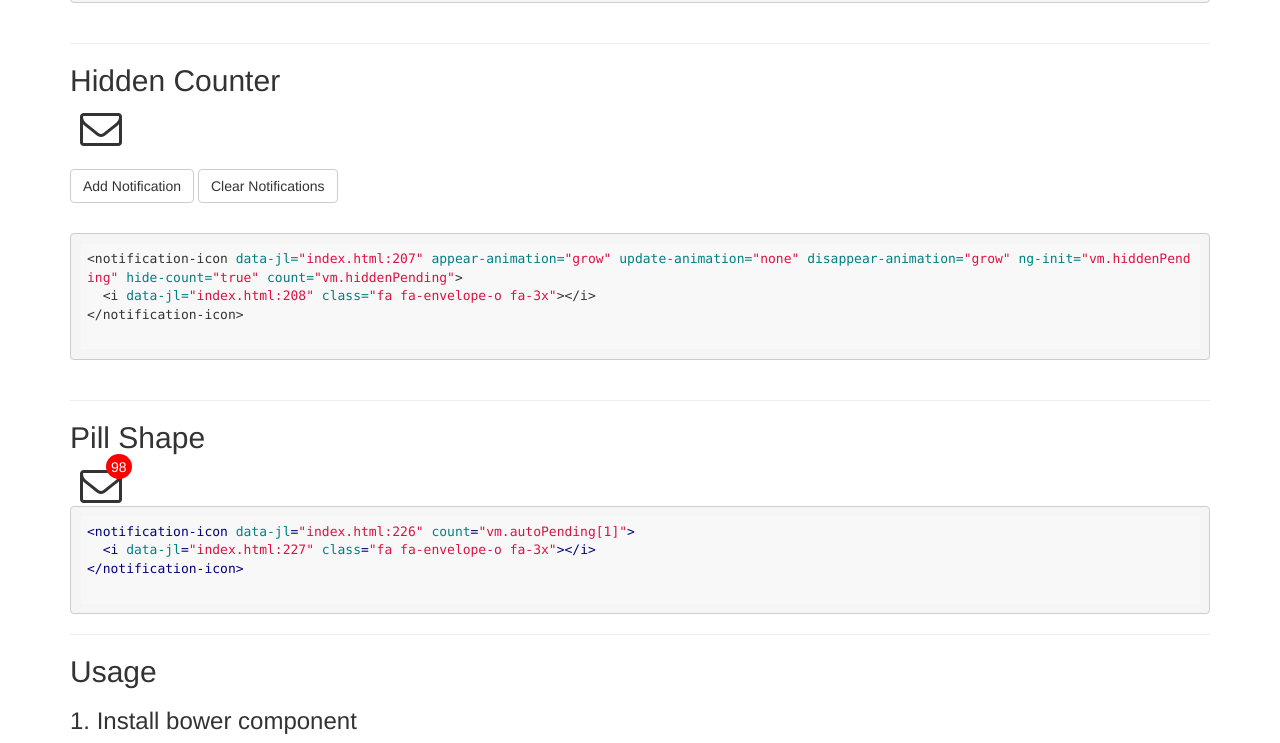
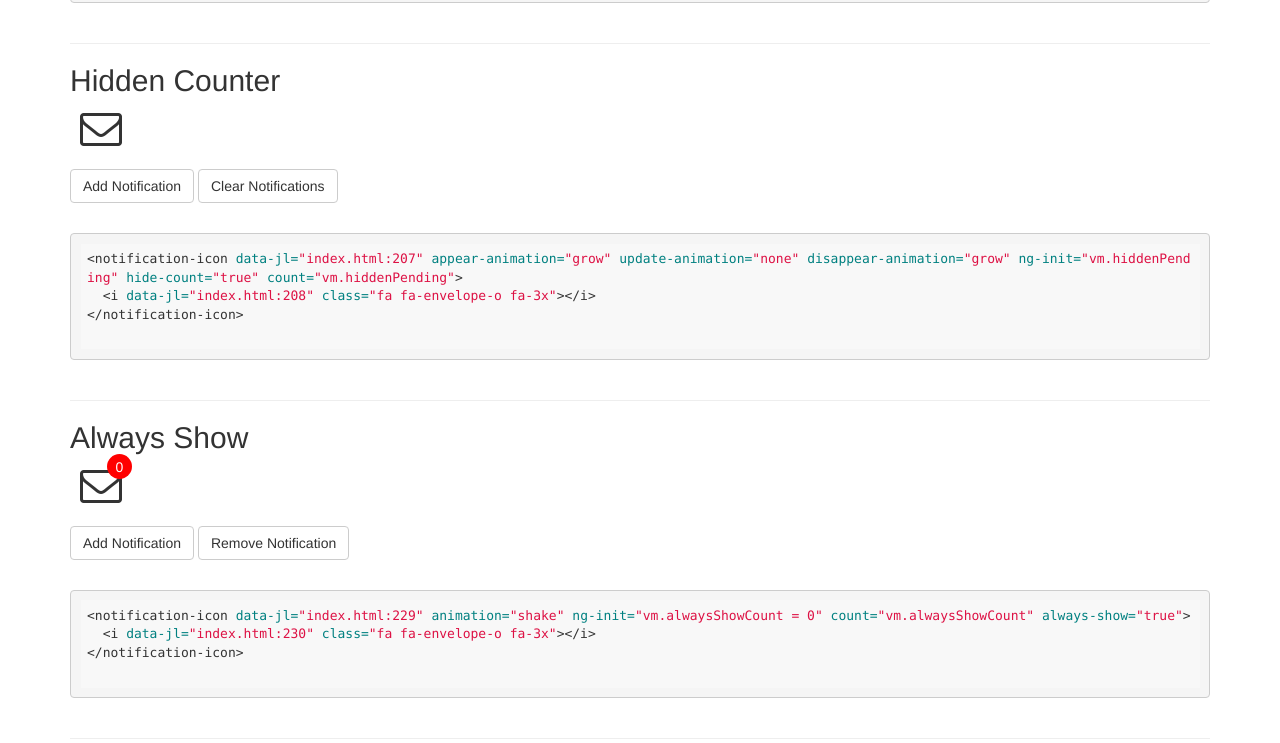
Before and after one commit to jacob-meacham/angular-notification-icons, a website: page index.html in a window 1280 px wide. Shown: the part 2053-2796 px from the top of the page. Drawn offline with Linux system fonts and the light colour scheme.

Commit message:
Update to angular-notification-icons v0.4.2.

```diff
--- a/bower.json
+++ b/bower.json
@@ -9,7 +9,7 @@
     "angular-bootstrap": "0.12.1",
     "fontawesome": "4.3.0",
     "angular-highlightjs": "0.4.1",
-    "angular-notification-icons": "0.4.1"
+    "angular-notification-icons": "0.4.2"
   },
   "resolutions": {
     "angular": "1.3.15"
--- a/bower_components/angular-notification-icons/bower.json
+++ b/bower_components/angular-notification-icons/bower.json
@@ -35,7 +35,7 @@
     "bootstrap": "3.3.4",
     "angular-bootstrap": "0.12.1",
     "fontawesome": "~4.3.0",
-    "angular-highlightjs": "~0.4.1"
+    "angular-highlightjs": "0.4.1"
   },
   "resolutions": {
     "angular": "~1.3.15"
--- a/index.html
+++ b/index.html
@@ -212,6 +212,28 @@
         <hr>
       </div>
 
+      <div class="always-show" id="always-show">
+        <h2>Always Show</h2>
+        <notification-icon animation='shake' ng-init="vm.alwaysShowCount = 0" count='vm.alwaysShowCount' always-show='true'>
+          <i class="fa fa-envelope-o fa-3x"></i>
+        </notification-icon>
+
+        <div class="buttons">
+          <button class="btn btn-default" ng-click="vm.alwaysShowCount = vm.alwaysShowCount + 1">Add Notification</button>
+
+          <button class="btn btn-default" ng-click="vm.alwaysShowCount = (vm.alwaysShowCount - 1)">Remove Notification</button>
+        </div>
+
+        <div class="code">
+          <div hljs>
+<notification-icon animation='shake' ng-init="vm.alwaysShowCount = 0" count='vm.alwaysShowCount' always-show='true'>
+  <i class="fa fa-envelope-o fa-3x"></i>
+</notification-icon>
+          </div>
+        </div>
+        <hr>
+      </div>
+
       <div class="pill" id="pill">
         <h2>Pill Shape</h2>
         <div class="row">
```
Also changed, not shown: bower_components/angular-notification-icons/.bower.json, bower_components/angular-notification-icons/README.md, bower_components/angular-notification-icons/dist/angular-notification-icons.js, bower_components/angular-notification-icons/dist/angular-notification-icons.min.css, bower_components/angular-notification-icons/dist/angular-notification-icons.min.js.
